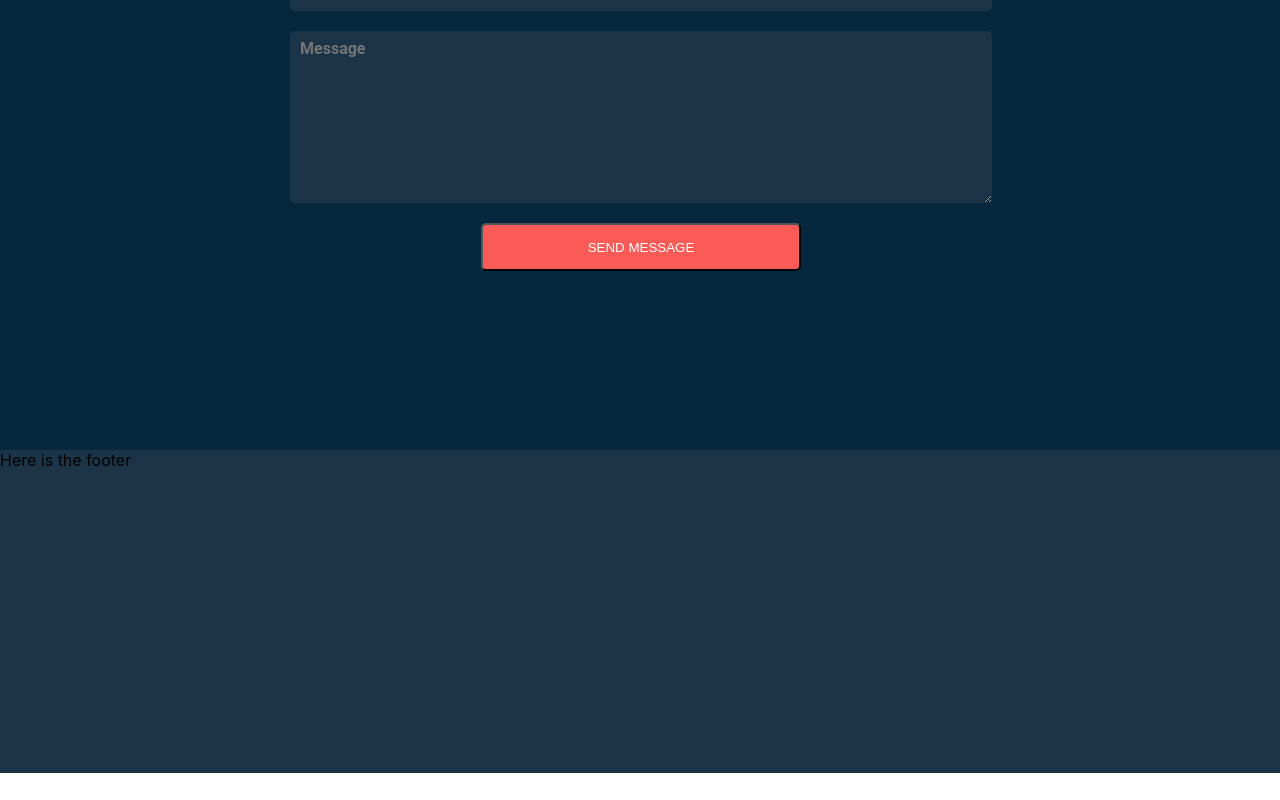
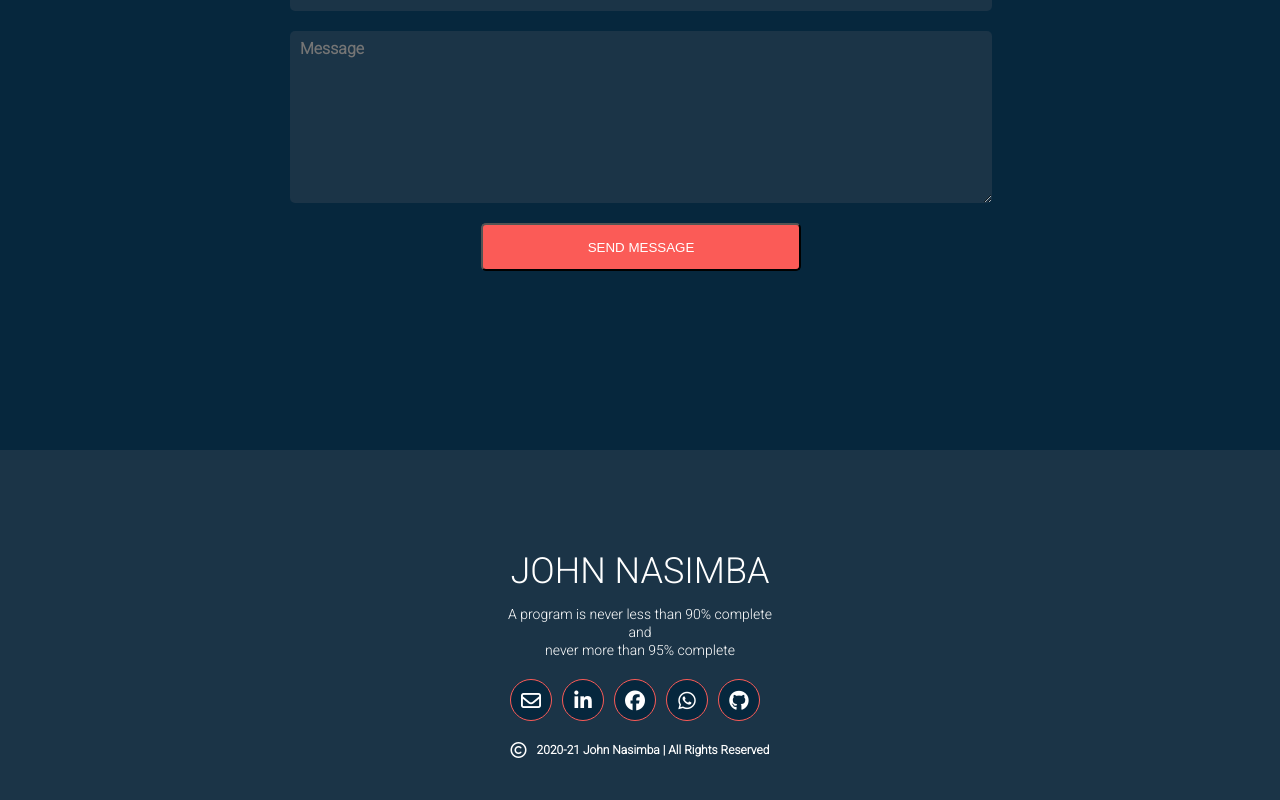
Before and after one commit to Johnnasimba/second-portfolio, a React (Create React App) app: page / in a window 1280 px wide. Shown: the part 5063-5863 px from the top of the page. Before the commit the page ends 5836 px from the top, so only its background shows below. Built offline with nearby package versions, Linux system fonts and the light colour scheme.

Commit message:
Creating the footer

```diff
--- a/public/index.html
+++ b/public/index.html
@@ -5,12 +5,10 @@
     <link rel="icon" href="%PUBLIC_URL%/favicon.ico" />
     <meta name="viewport" content="width=device-width, initial-scale=1" />
     <meta name="theme-color" content="#000000" />
-    <meta
-      name="description"
-      content="Web site created using create-react-app"
-    />
-
-    <title>React App</title>
+    <link rel="preconnect" href="https://fonts.googleapis.com">
+    <link rel="preconnect" href="https://fonts.gstatic.com" crossorigin>
+    <link href="https://fonts.googleapis.com/css2?family=Roboto:wght@300&display=swap" rel="stylesheet">
+    <title>John Nasimba</title>
     <script src="https://kit.fontawesome.com/1936634b09.js" crossorigin="anonymous"></script>
   </head>
   <body>
--- a/src/components/footer/footer.component.jsx
+++ b/src/components/footer/footer.component.jsx
@@ -4,7 +4,38 @@ import './footer.styles.css';
 const Footer = () => {
     return (
         <footer className="footer">
-            Here is the footer
+            <div className="footer-container">
+                <h5 className="my-name">JOHN NASIMBA</h5>
+                <p  className="quote">A program is never less than 90% complete</p>
+                <p  className="quote">and</p>
+                <p  className="quote">never more than 95% complete</p>
+                <div className="social-media-icons">
+                    {/* email */}
+                    <a href="http://" target="_blank" rel="noopener noreferrer">
+                        <i className="far fa-envelope fa-lg"></i>
+                    </a>
+                    {/*linkedIn*/}
+                    <a href="http://" target="_blank" rel="noopener noreferrer">
+                        <i className="fab fa-linkedin-in fa-lg"></i>
+                    </a>
+                    {/* facebook */}
+                    <a href="http://" target="_blank" rel="noopener noreferrer">
+                        <i className="fab fa-facebook fa-lg"></i>
+                    </a>
+                    {/* whatsApp */}
+                    <a href="http://" target="_blank" rel="noopener noreferrer">
+                        <i className="fab fa-whatsapp fa-lg"></i>
+                    </a>
+                    {/* Github */}
+                    <a href="http://" target="_blank" rel="noopener noreferrer">
+                        <i className="fab fa-github fa-lg"></i>
+                    </a>
+                </div>
+                <div className="closing-marks">
+                    <i className="far fa-copyright"></i>
+                    <p>2020-21 <span className="footer-last-name">John Nasimba</span> | All Rights  Reserved</p>
+                </div>
+            </div>
         </footer>
     )
 }
--- a/src/components/footer/footer.styles.css
+++ b/src/components/footer/footer.styles.css
@@ -1,5 +1,88 @@
 .footer {
     width: 100vw;
-    height: 323px;
+    height: 350px;
     background: #1B3447;
 }
+.footer-container{
+   width: 270px;
+   height: 210;
+   margin: 0 auto;
+
+   display: flex;
+   flex-direction: column;
+   flex-wrap: nowrap;
+   align-items: center;
+   justify-content: center;
+
+}
+.footer-container > .my-name{
+    font-family: Roboto;
+    font-style: normal;
+    font-weight: normal;
+    font-size: 36px;
+    line-height: 42px;
+    margin-bottom: 15px;
+
+    color: #FFFFFF;
+}
+.footer-container > .quote{
+    padding: 0;
+    margin: 2px;
+    font-family: Roboto;
+    font-style: normal;
+    font-weight: normal;
+    font-size: 14px;
+    line-height: 14px;
+    text-align: center;
+
+    color: #FFFFFF;
+}
+.footer-container > .social-media-icons{
+    display: flex;
+    flex-direction: row;
+    flex-wrap: nowrap;
+    align-items: center;
+    justify-content: space-between;
+
+    margin-top: 20px;
+}
+.social-media-icons a{
+    display: flex;
+    align-items: center;
+    justify-content: center;
+
+    width: 40px;
+    height:40px;
+    margin-right: 10px;
+
+    color: #fff;
+    background: #06273D;
+    list-style: none;
+    text-decoration: none;
+    border-radius: 50%;
+    border: 1px solid #FB5B57;
+}
+
+.closing-marks {
+    display: flex;
+    flex-direction: row;
+    align-items: center;
+    margin-top: 10px;
+    margin-bottom: 0;
+}
+.closing-marks p{
+    font-family: Roboto;
+    font-style: normal;
+    font-weight: bold;
+    font-size: 12px;
+    line-height: 14px;
+
+    color: #FFFFFF
+}
+.fa-copyright{
+    margin-right: 10px;
+    color: #fff;
+}
+.footer-last-name{
+    font-weight: bold;
+}
--- a/src/components/sub-components/contact-card/contact-card.styles.css
+++ b/src/components/sub-components/contact-card/contact-card.styles.css
@@ -20,14 +20,9 @@
     background: #1B3447;
 }
 .contact-card i {
-  margin-left: 20px;
-  margin-right: 20px;
-  padding: 0;
-    transform: scale(1.5,1.5);
-    -webkit-transform: scale(1.5,1.5);
-    -moz-transform: scale(1.5,1.5);
-    -ms-transform: scale(1.5,1.5);
-    -o-transform: scale(1.5,1.5);
+    margin-left: 20px;
+    margin-right: 20px;
+    padding: 0;
 
     color: #FB5B57;
     background: #1B3447;
```
